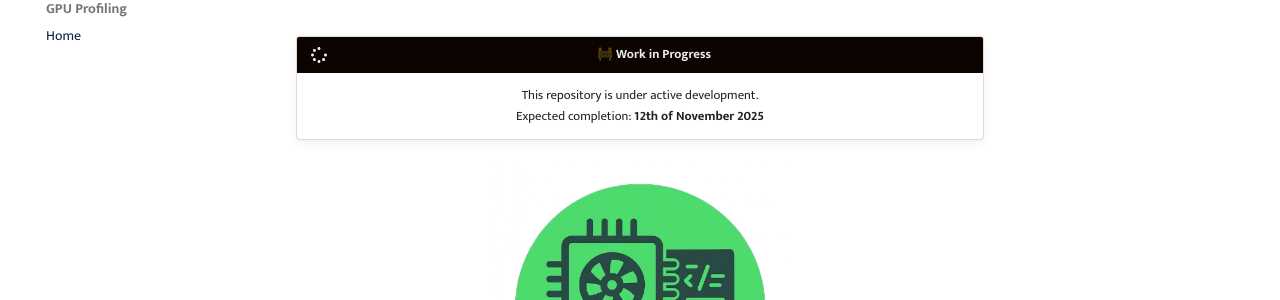
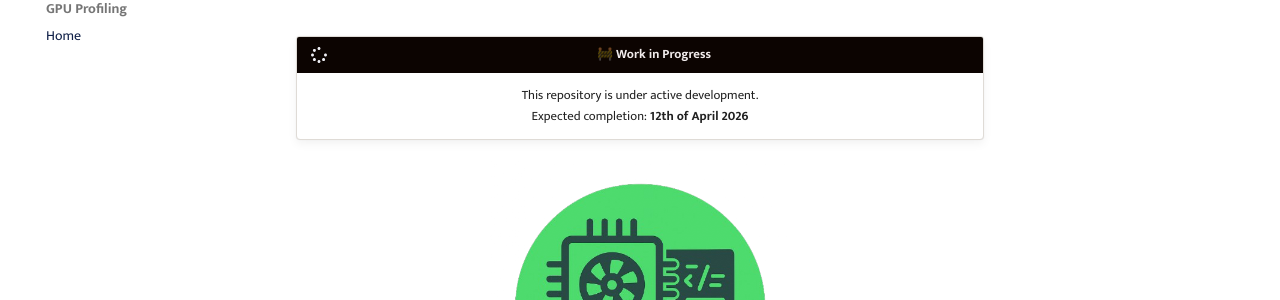
Before and after one commit to kir-rescomp/training-gpu-profiling, an MkDocs documentation site: the page built from docs/index.md, in a window 1280 px wide. Shown: the part 154-454 px from the top of the page. Built offline with MkDocs 1.6.1 and Material for MkDocs 9.7.7, drawn with Linux system fonts in a browser that asks for light colours; comment, search, counter and statistics services are not loaded.

Commit message:
change release date

```diff
--- a/docs/index.md
+++ b/docs/index.md
@@ -9,7 +9,7 @@
     <span style="display: inline-block; animation: pulse 2s ease-in-out infinite;">🚧</span>
     Work in Progress
   </p>
-  <p>This repository is under active development.<br>Expected completion: <strong>12th of November 2025</strong></p>
+  <p>This repository is under active development.<br>Expected completion: <strong>12th of April 2026</strong></p>
 </div>
 
 <style>
```
